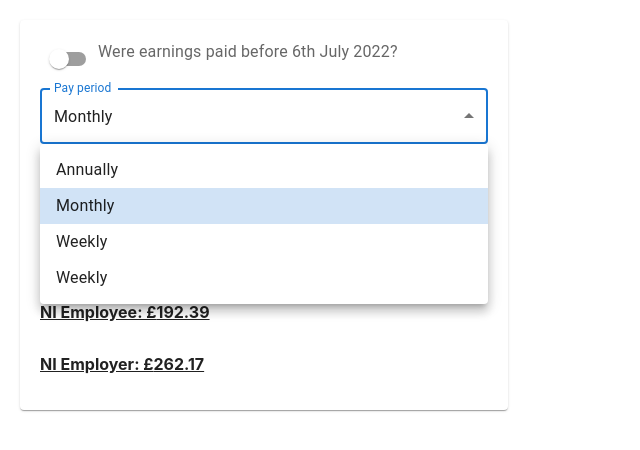
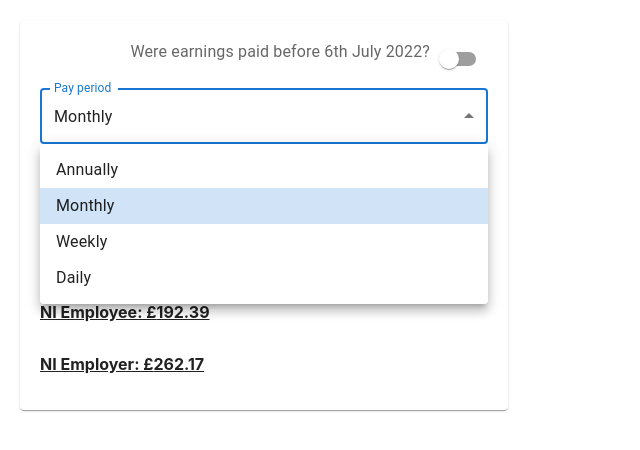
Before and after one commit to alma957/Zelt-Redundancy-Pay-Calculator, a React (Create React App) app: page / in a window 1280 px wide. Both pictures are taken after a click on the element "Monthly". Shown: the top 450 px of the page, without its empty margins (0-640 px from the left). Built offline with nearby package versions, Linux system fonts and the light colour scheme.

Commit message:
fixed weekly

```diff
--- a/src/Forms/redundancyCalculator.tsx
+++ b/src/Forms/redundancyCalculator.tsx
@@ -84,9 +84,7 @@ export const RedundancyPayCalculator = (): JSX.Element => {
         marginTop: "20px",
       }}
     >
-      <FormGroup
-        style={{flexDirection: "row-reverse", justifyContent: "flex-end"}}
-      >
+      <FormGroup style={{flexDirection: "row", justifyContent: "flex-end"}}>
         <FormLabel>Were earnings paid before 6th July 2022?</FormLabel>
         <Switch
           onChange={e => {
@@ -114,7 +112,7 @@ export const RedundancyPayCalculator = (): JSX.Element => {
           <MenuItem value="annually">Annually</MenuItem>
           <MenuItem value="monthly">Monthly</MenuItem>
           <MenuItem value="weekly">Weekly</MenuItem>
-          <MenuItem value="daily">Weekly</MenuItem>
+          <MenuItem value="daily">Daily</MenuItem>
         </Select>
       </FormControl>
       <TextField
```
